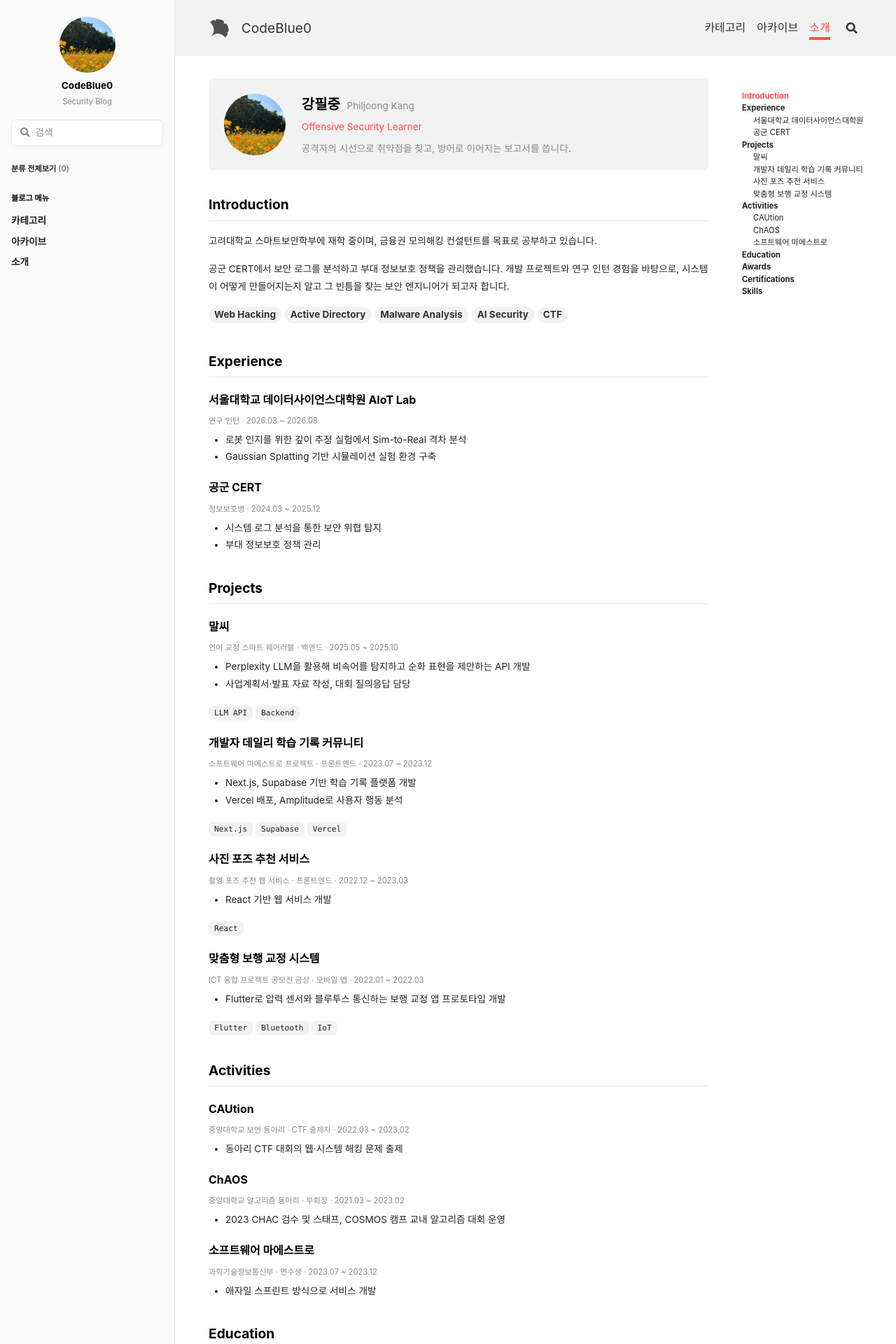
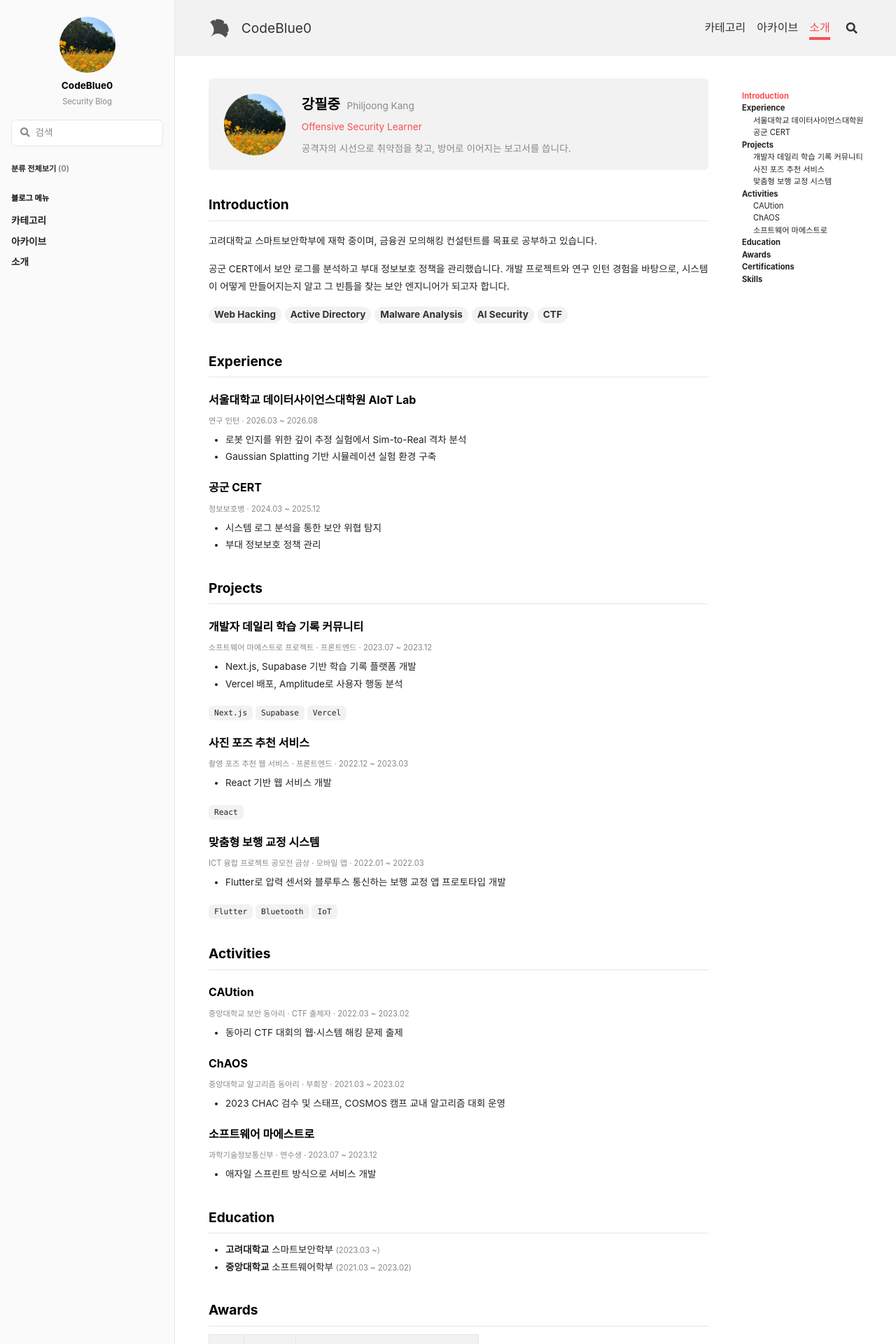
Before and after one commit to CodeBlue0/codeblue0.github.io, a Jekyll site: the page built from about.html, in a window 1280 px wide. Shown: the top 1920 px of the page at 70% size. Built offline with Jekyll 4.4.1, drawn with Linux system fonts in a browser that asks for light colours; nearby versions of some CDN libraries.

Commit message:
Remove Malssi project from about page
Co-Authored-By: Claude Opus 5 <noreply@anthropic.com>

```diff
--- a/_data/profile.yml
+++ b/_data/profile.yml
@@ -27,14 +27,6 @@ experience:
     tags: [CERT, Log Analysis, Security Policy]
 
 projects:
-  - name: 말씨
-    desc: 언어 교정 스마트 웨어러블
-    role: 백엔드
-    period: "2025.05 ~ 2025.10"
-    items:
-      - Perplexity LLM을 활용해 비속어를 탐지하고 순화 표현을 제안하는 API 개발
-      - 사업계획서·발표 자료 작성, 대회 질의응답 담당
-    tags: [LLM API, Backend]
   - name: 개발자 데일리 학습 기록 커뮤니티
     desc: 소프트웨어 마에스트로 프로젝트
     role: 프론트엔드
```
